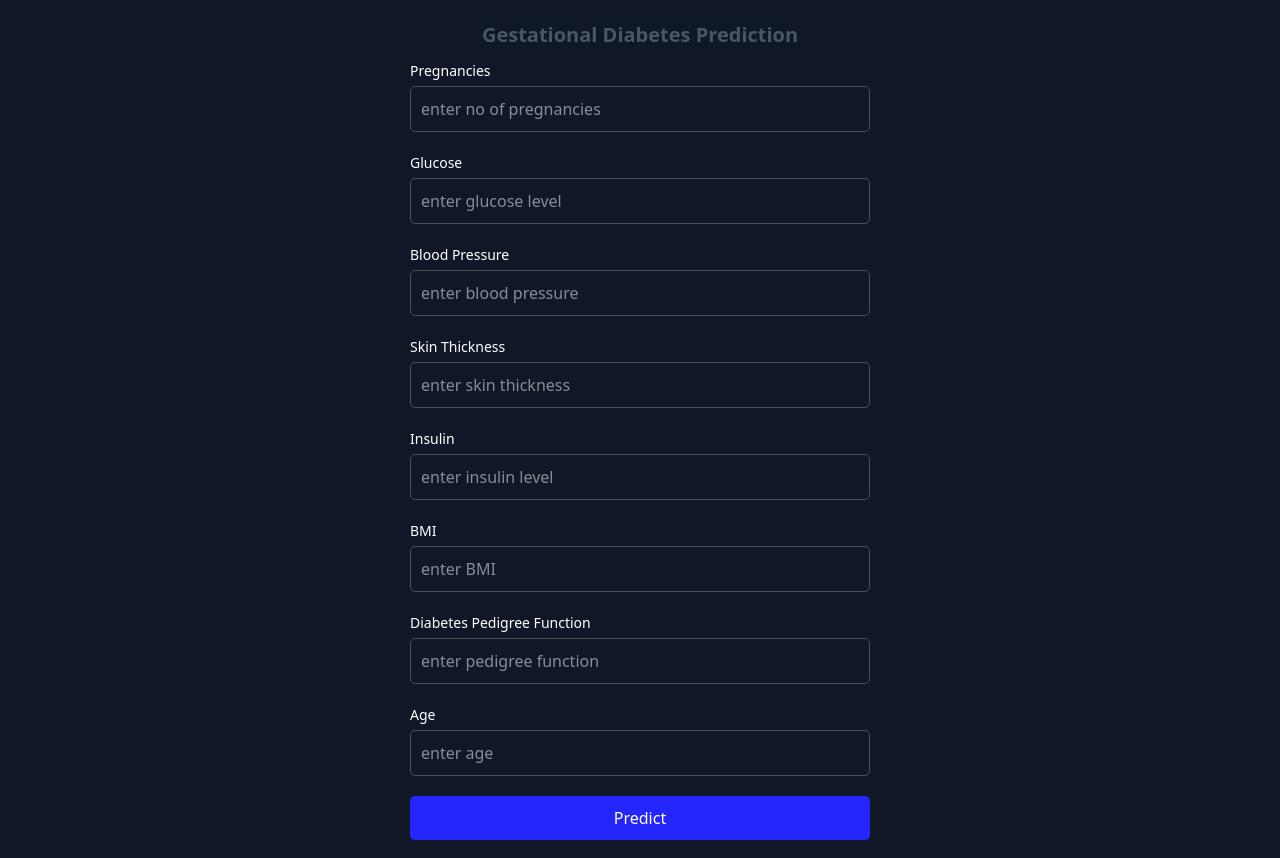
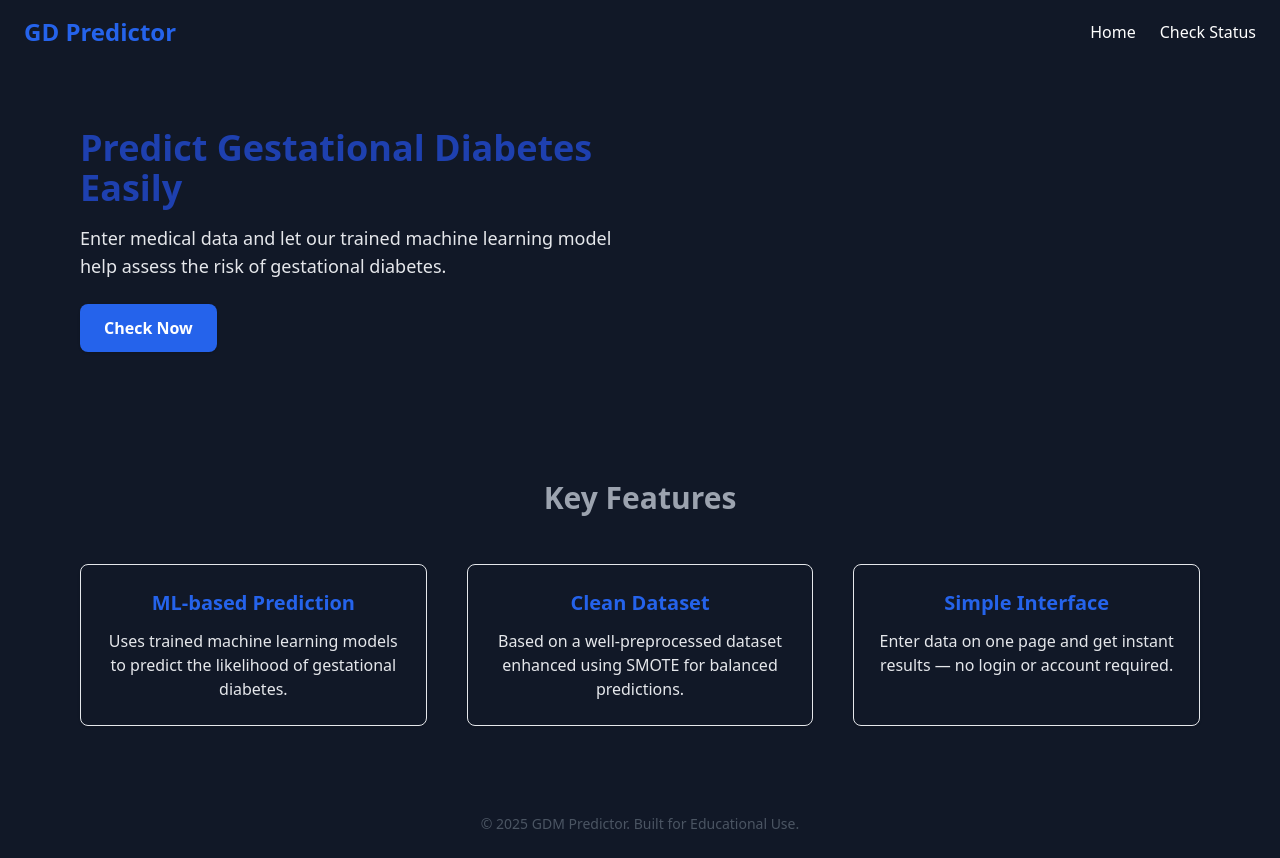
Before and after one commit to thesixers/gestational_diabetes_checker, a Flask app: page / in a window 1280 px wide. Run offline with Flask 3, Linux system fonts and the light colour scheme; parts of the project's set-up code (start-up, migrations or seed data) failed here and were passed over; some libraries are stand-ins or nearby versions.

Commit message:
new page: landing

```diff
--- a/app.py
+++ b/app.py
@@ -14,7 +14,12 @@ with open('model/scaler.pkl', 'rb') as scaler_file:
 
 @app.route('/')
 def home():
+    return render_template('landing.html')
+
+@app.route('/predict', methods=['GET'])
+def predict_form():
     return render_template('index.html')
+
 
 @app.route('/predict', methods=['POST'])
 def predict():
--- a/templates/index.html
+++ b/templates/index.html
@@ -10,42 +10,42 @@
     <title>Document</title>
 </head>
 <body class="bg-gray-900 h-screen p-[10px] m-[10px]">
-    <h1 class="text-[20px] text-center text-gray-600 font-bold">Gestational Diabetes Prediction</h1>
+    <h1 class="text-[20px] text-center text-blue-600 font-bold">Gestational Diabetes Prediction</h1>
     <div class="form-wrapper">
         <div class="form">
             <!-- <div class="side-step"> -->
                 <div class="input-container text-white">
                     <label class="text-white">Pregnancies <span class="text-red-500 text-xs error-Pregnancies"> </span></label>
-                    <input type="number" placeholder="enter no of pregnancies" name="pregnancies" required>
+                    <input type="number" placeholder="enter no of pregnancies" name="Pregnancies" required>
                 </div>
                 <div class="input-container">
                     <label>Glucose <span class="text-red-500 text-xs error-Glucose"> </span></label>
-                    <input type="number" placeholder="enter glucose level" name="glucose" required>
+                    <input type="number" placeholder="enter glucose level" name="Glucose" required>
                 </div>
             <!-- </div> -->
             <div class="input-container">
                 <label>Blood Pressure <span class="text-red-500 text-xs error-BloodPressure"> </span></label>
-                <input type="number" placeholder="enter blood pressure" name="blood_pressure">
+                <input type="number" placeholder="enter blood pressure" name="BloodPressure">
             </div>
             <div class="input-container">
                 <label>Skin Thickness <span class="text-red-500 text-xs error-SkinThickness"> </span></label>
-                <input type="number" placeholder="enter skin thickness" name="skin_thickness">
+                <input type="number" placeholder="enter skin thickness" name="SkinThickness">
             </div>
             <div class="input-container">
                 <label>Insulin <span class="text-red-500 text-xs error-Insulin"> </span></label>
-                <input type="number" placeholder="enter insulin level" name="insulin">
+                <input type="number" placeholder="enter insulin level" name="Insulin">
             </div>
             <div class="input-container">
                 <label>BMI <span class="text-red-500 text-xs error-BMI"> </span></label>
-                <input type="number" placeholder="enter BMI" name="bmi">
+                <input type="number" placeholder="enter BMI" name="BMI">
             </div>
             <div class="input-container">
                 <label>Diabetes Pedigree Function <span class="text-red-500 text-xs error-DiabetesPedigreeFunction"> </span></label>
-                <input type="number" placeholder="enter pedigree function" name="diabetes_pedigree_function">
+                <input type="number" placeholder="enter pedigree function" name="DiabetesPedigreeFunction">
             </div>
             <div class="input-container">
                 <label>Age <span class="text-red-500 text-xs error-Age"> </span></label>
-                <input type="number" placeholder="enter age" name="age" onchange="inputData(this)">
+                <input type="number" placeholder="enter age" name="Age" onchange="inputData(this)">
             </div>
 
             <button onclick="handleResultFetch()">Predict</button>
@@ -81,7 +81,7 @@
 
         document.querySelectorAll("input").forEach((input) => {
             input.addEventListener("keyup", (e) => {
-                data[e.target.name] = parseInt(e.target.value);
+                data[e.target.name] = e.target.value === "" ? 0 : parseInt(e.target.value);
                 console.log(data)
             })
         })
@@ -95,6 +95,8 @@
                     body: JSON.stringify(data),
                     headers: {"Content-Type": "application/json"},
                 })
+
+                console.log(res);
 
                 let result = await res.json();
                 console.log(result);
--- /dev/null
+++ b/templates/landing.html
@@ -0,0 +1,71 @@
+<!DOCTYPE html>
+<html lang="en">
+  <head>
+    <meta charset="UTF-8" />
+    <meta name="viewport" content="width=device-width, initial-scale=1.0" />
+    <title>Gestational Diabetes Predictor</title>
+    <script src="https://cdn.tailwindcss.com"></script>
+  </head>
+  <body class="bg-gray-900 text-white">
+
+    <!-- Navbar -->
+    <header class="flex items-center justify-between px-6 py-4 shadow-md bg-gray-900">
+      <h1 class="text-2xl font-bold text-blue-600">GD Predictor</h1>
+      <nav>
+        <ul class="flex space-x-6 font-medium">
+          <li><a href="/" class="hover:text-blue-600">Home</a></li>
+          <li><a href="/predict" class="hover:text-blue-600">Check Status</a></li>
+        </ul>
+      </nav>
+    </header>
+
+    <!-- Hero Section -->
+    <section id="home" class="flex flex-col-reverse md:flex-row items-center justify-between px-6 md:px-20 py-16 bg-gray-900">
+      <div class="md:w-1/2">
+        <h2 class="text-4xl font-bold mb-4 text-blue-800">
+          Predict Gestational Diabetes Easily
+        </h2>
+        <p class="text-lg mb-6 text-gray-200">
+          Enter medical data and let our trained machine learning model help assess the risk of gestational diabetes.
+        </p>
+        <a
+          href="#form"
+          class="inline-block px-6 py-3 bg-blue-600 text-white font-semibold rounded-lg shadow hover:bg-blue-700"
+        >
+          Check Now
+        </a>
+      </div>
+
+    </section>
+
+    <!-- Key Features -->
+    <section class="px-6 md:px-20 py-16 bg-gray-900 text-white">
+      <h3 class="text-3xl font-bold text-center mb-12 text-gray-400">Key Features</h3>
+      <div class="grid md:grid-cols-3 gap-10 text-center">
+        <div class="p-6 rounded-lg shadow hover:shadow-md border">
+          <h4 class="text-xl font-semibold mb-3 text-blue-600">ML-based Prediction</h4>
+          <p class="text-gray-200">
+            Uses trained machine learning models to predict the likelihood of gestational diabetes.
+          </p>
+        </div>
+        <div class="p-6 rounded-lg shadow hover:shadow-md border">
+          <h4 class="text-xl font-semibold mb-3 text-blue-600">Clean Dataset</h4>
+          <p class="text-gray-200">
+            Based on a well-preprocessed dataset enhanced using SMOTE for balanced predictions.
+          </p>
+        </div>
+        <div class="p-6 rounded-lg shadow hover:shadow-md border">
+          <h4 class="text-xl font-semibold mb-3 text-blue-600">Simple Interface</h4>
+          <p class="text-gray-200">
+            Enter data on one page and get instant results — no login or account required.
+          </p>
+        </div>
+      </div>
+    </section>
+    <!-- Footer -->
+    <footer class="text-center py-6 text-gray-600 text-sm bg-gray-900">
+      &copy; 2025 GDM Predictor. Built for Educational Use.
+    </footer>
+
+  </body>
+</html>
```
Also changed, not shown: 1 other file.
